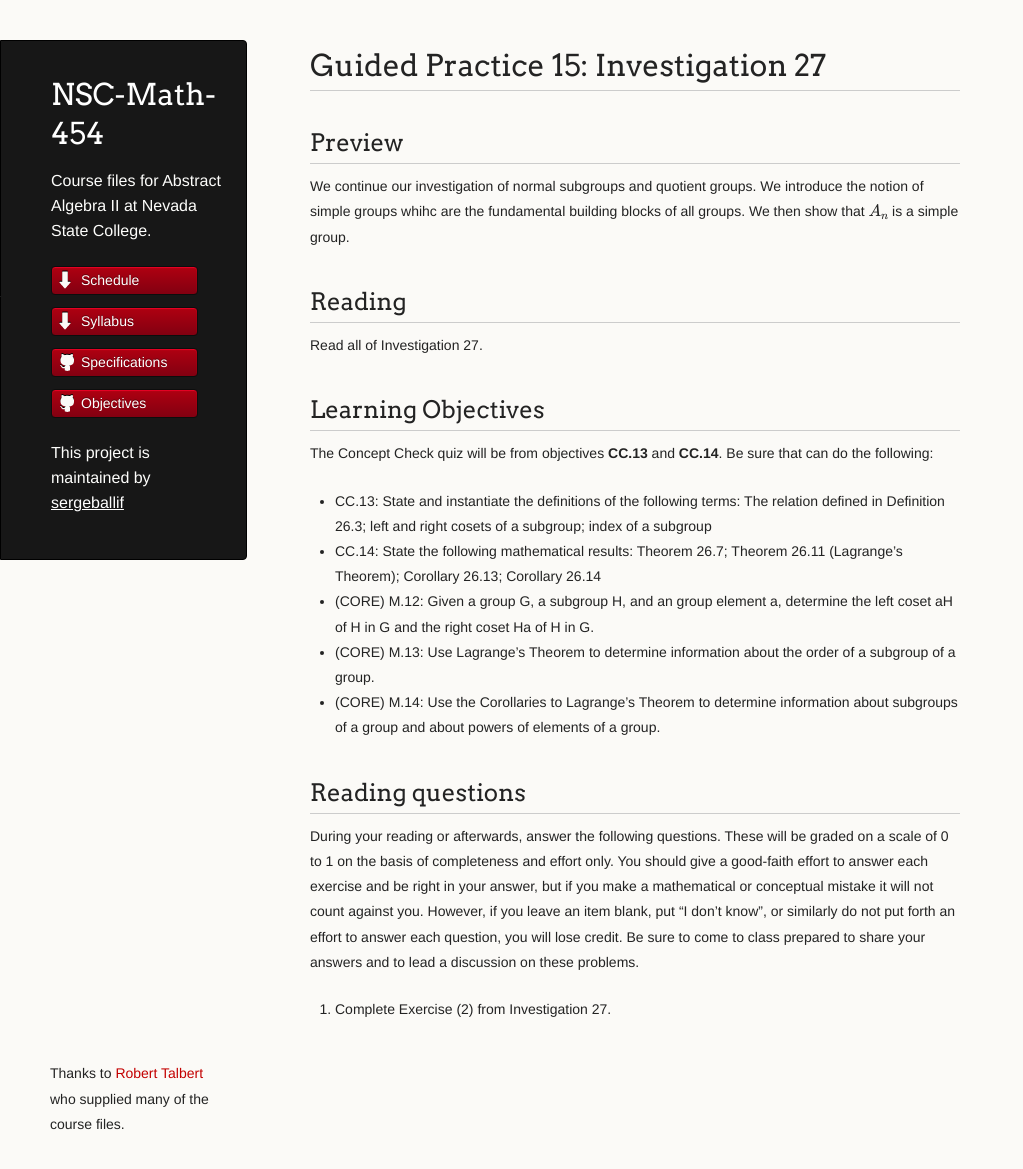
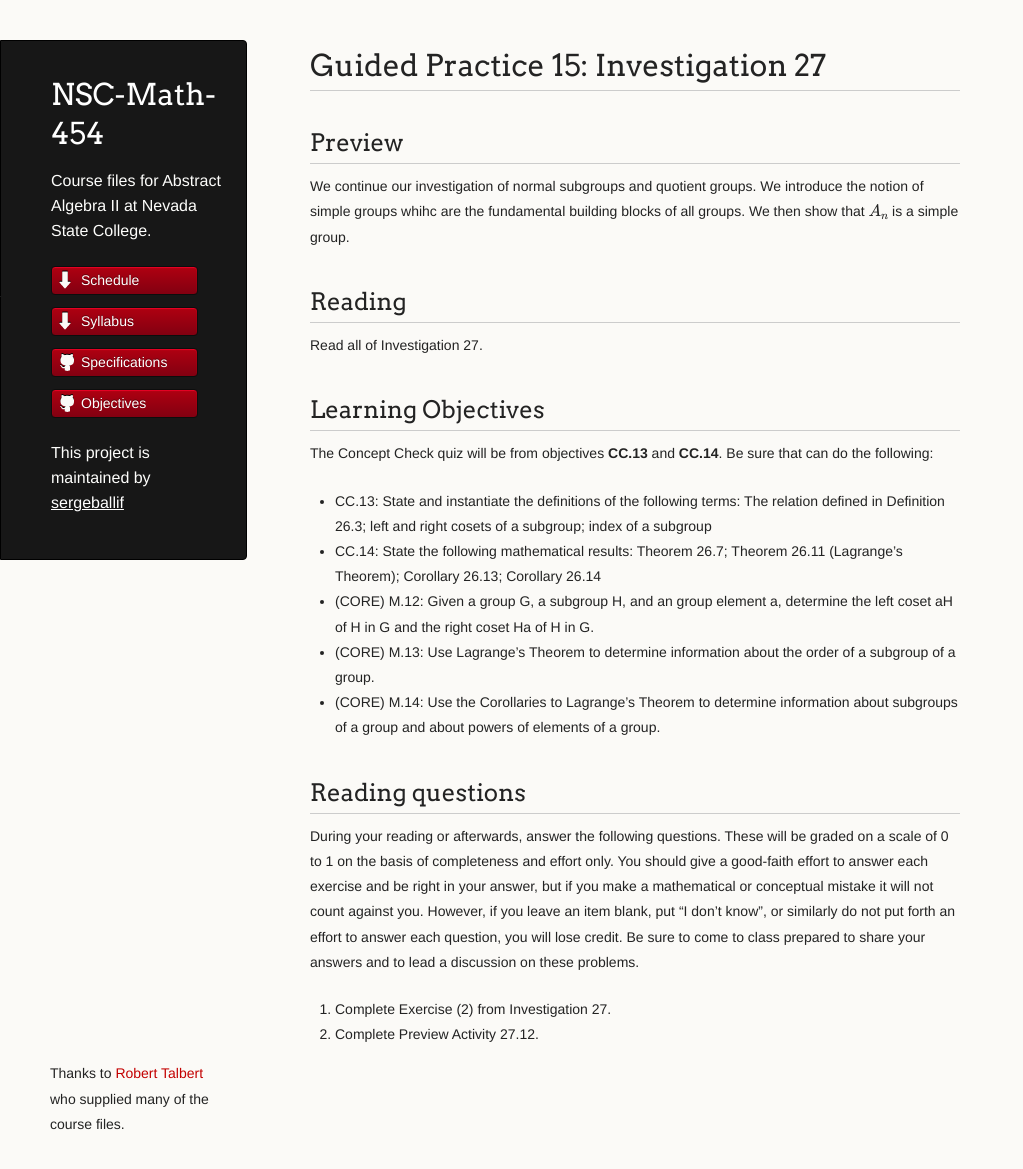
Before and after one commit to AaronWongNSC/MATH-454, a Jekyll site: the page built from GP15.md, in a window 1280 px wide and 1169 px high. Shown: the whole window, without its empty margins (0-1023 px from the left). Built offline with Jekyll 4.4.1, drawn with Linux system fonts in a browser that asks for light colours; formulas are drawn with MathJax 3.

Commit message:
Update GP15.md

```diff
--- a/GP15.md
+++ b/GP15.md
@@ -28,3 +28,4 @@ The Concept Check quiz will be from objectives  __CC.13__ and __CC.14__. Be sure
 During your reading or afterwards, answer the following questions. These will be graded on a scale of 0 to 1 on the basis of completeness and effort only. You should give a good-faith effort to answer each exercise and be right in your answer, but if you make a mathematical or conceptual mistake it will not count against you. However, if you leave an item blank, put “I don’t know”, or similarly do not put forth an effort to answer each question, you will lose credit. Be sure to come to class prepared to share your answers and to lead a discussion on these problems.
 
 1. Complete Exercise (2) from Investigation 27.
+2. Complete Preview Activity 27.12.
```
